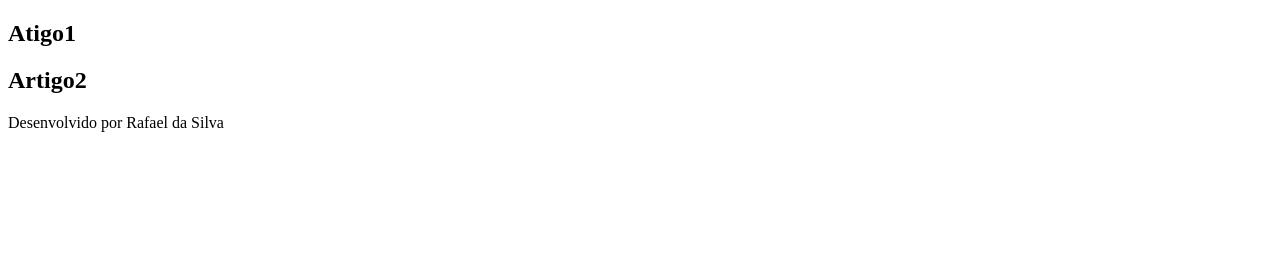
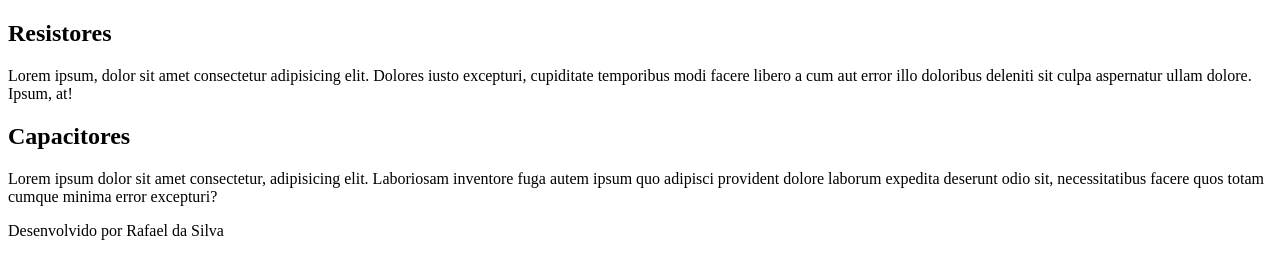
Before and after one commit to R5ilva/OlaMundo, a plain HTML site: page site/index.html in a window 1280 px wide. Drawn offline with Linux system fonts and the light colour scheme.

Commit message:
conteúdo inicial

```diff
--- a/site/index.html
+++ b/site/index.html
@@ -9,13 +9,15 @@
 <body>
     <main>
         <header>
-            <title>TítuloPrincipal</title>
+            <title>Componentes Eletrônicos</title>
         </header>
         <article>
-            <h2>Atigo1</h2>
+            <h2>Resistores</h2>
+            <p>Lorem ipsum, dolor sit amet consectetur adipisicing elit. Dolores iusto excepturi, cupiditate temporibus modi facere libero a cum aut error illo doloribus deleniti sit culpa aspernatur ullam dolore. Ipsum, at!</p>
         </article>
         <article>
-            <h2>Artigo2</h2>
+            <h2>Capacitores</h2>
+            <p>Lorem ipsum dolor sit amet consectetur, adipisicing elit. Laboriosam inventore fuga autem ipsum quo adipisci provident dolore laborum expedita deserunt odio sit, necessitatibus facere quos totam cumque minima error excepturi?</p>
         </article>
         <footer>
             <p>Desenvolvido por Rafael da Silva</p>
```
